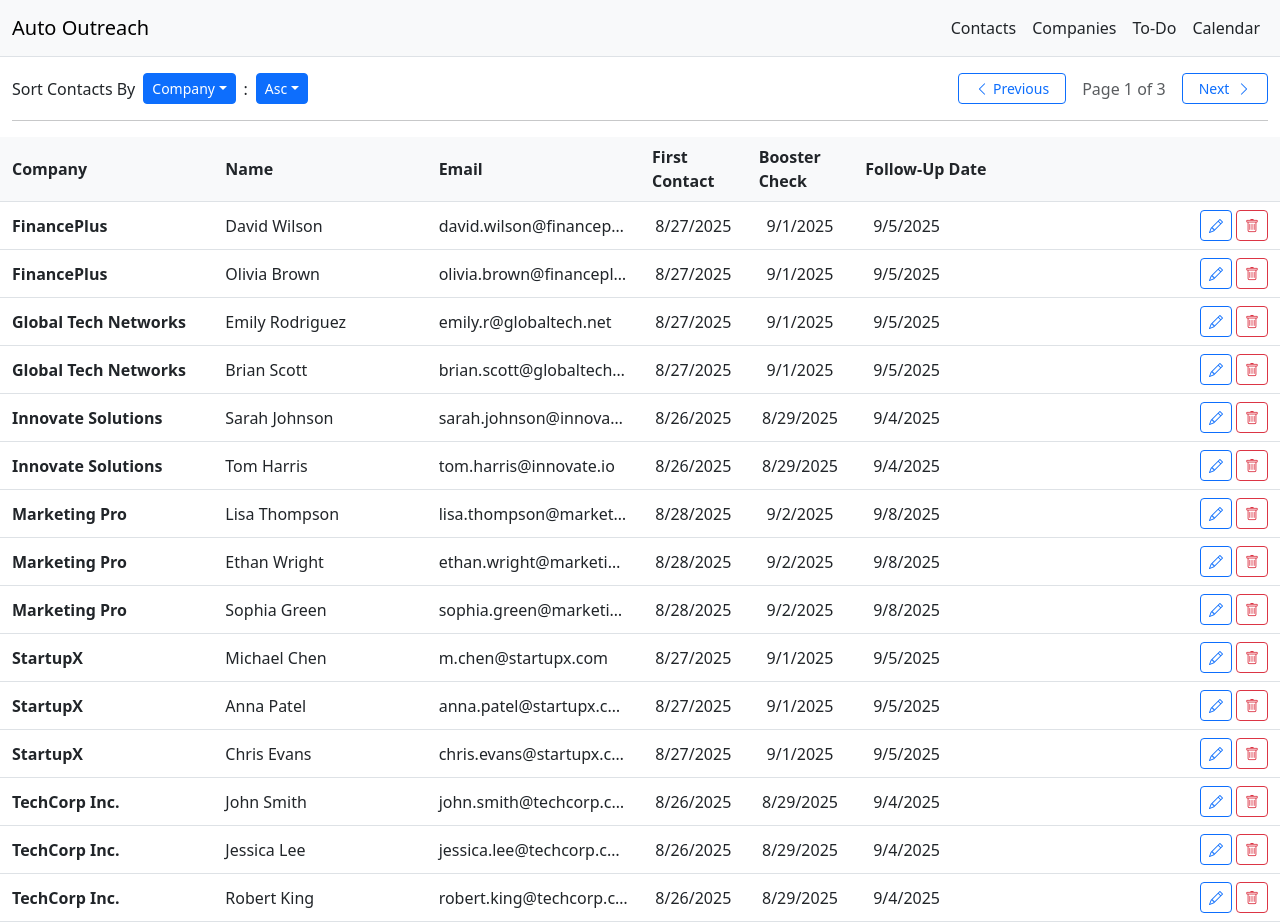
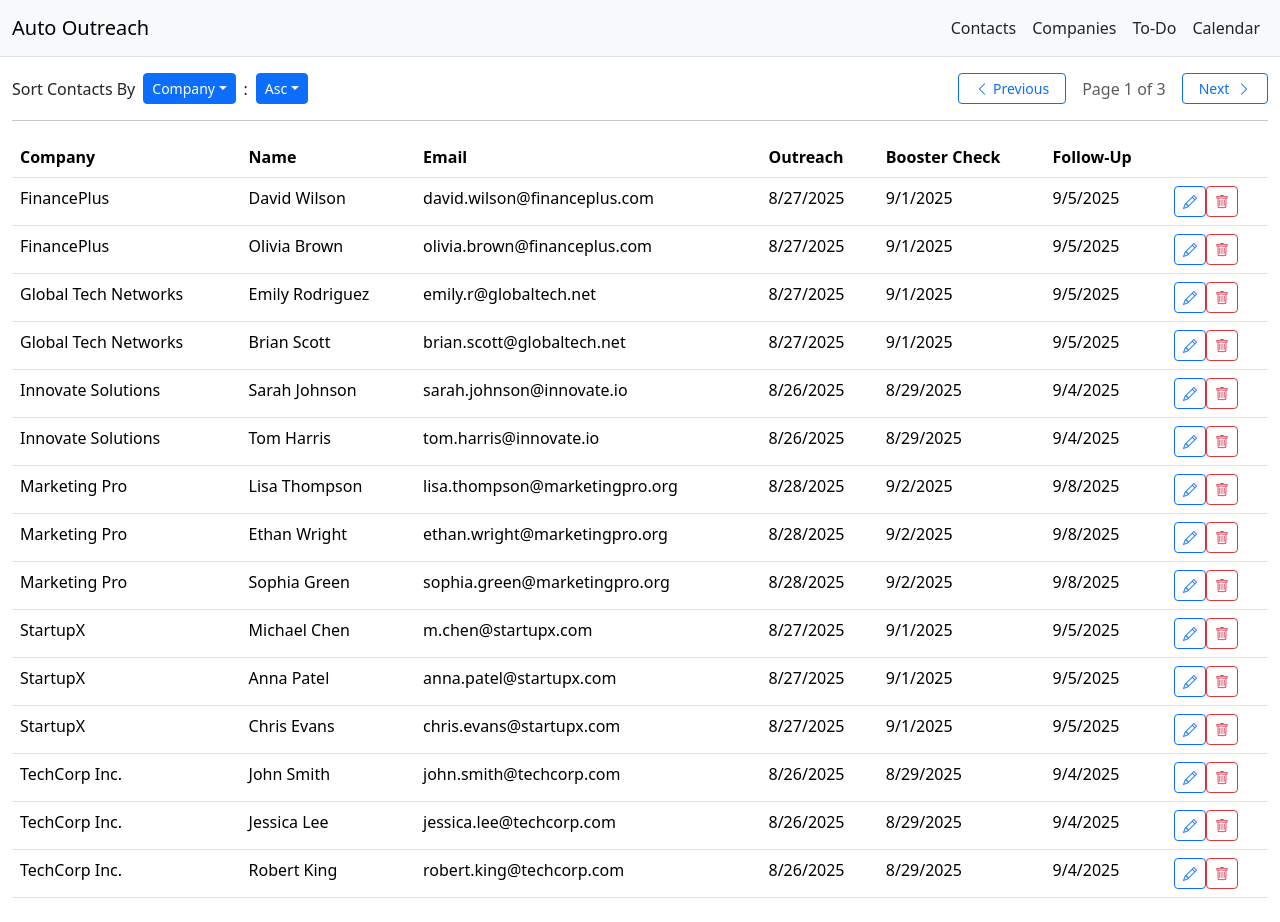
Before and after one commit to TimAnderson2024/auto-outreach, a React (Vite) app in the folder front/: page /contact-view in a window 1280 px wide. Built offline with nearby package versions, Linux system fonts and the light colour scheme.

Commit message:
Reworked ContactTable to be fully generic for use in both Contact and Company view. CompanyAccordion no longer needed.

```diff
--- a/front/src/components/CompanyAccordion.tsx
+++ /dev/null
@@ -1,25 +0,0 @@
-import { Accordion } from "react-bootstrap";
-import ContactCard from "../components/ContactCard";
-
-import type { Company } from "../services/CompanyService";
-
-interface CompanyAccordionProps {
-  company: Company;
-}
-
-function CompanyAccordion({ company }: CompanyAccordionProps) {
-  return (
-    <Accordion defaultActiveKey="0" flush>
-      <Accordion.Item eventKey="0">
-        <Accordion.Header>{company.name}</Accordion.Header>
-        <Accordion.Body>
-          {company.contacts.map((contact) => (
-            <ContactCard key={contact.id} contact={contact} />
-          ))}
-        </Accordion.Body>
-      </Accordion.Item>
-    </Accordion>
-  );
-}
-
-export default CompanyAccordion;
--- a/front/src/components/ContactCard.tsx
+++ /dev/null
@@ -1,47 +0,0 @@
-import { Row, Col, Button } from "react-bootstrap";
-import type { Contact } from "../services/ContactService";
-
-interface ContactCardProps {
-  contact: Contact;
-}
-
-function ContactCard({ contact }: ContactCardProps) {
-  return (
-    <Row className="align-items-center py-2 border-bottom">
-      <Col sm={2} className="text-truncate">
-        <strong>{contact.company}</strong>
-      </Col>
-      <Col sm={2} className="text-truncate">
-        {contact.fullName}
-      </Col>
-      <Col sm={2} className="text-truncate">
-        {contact.email}
-      </Col>
-      <Col sm={1} className="text-center text-truncate">
-        {contact.firstContact
-          ? new Date(contact.firstContact).toLocaleDateString()
-          : "N/A"}
-      </Col>
-      <Col sm={1} className="text-center text-truncate">
-        {contact.boosterCheck
-          ? new Date(contact.boosterCheck).toLocaleDateString()
-          : "N/A"}
-      </Col>
-      <Col sm={1} className="text-center text-truncate">
-        {contact.followupDate
-          ? new Date(contact.followupDate).toLocaleDateString()
-          : "N/A"}
-      </Col>
-      <Col sm="auto" className="ms-auto d-flex gap-1">
-        <Button variant="outline-primary" size="sm" title="Edit contact">
-          <i className="bi bi-pencil"></i>
-        </Button>
-        <Button variant="outline-danger" size="sm" title="Delete contact">
-          <i className="bi bi-trash"></i>
-        </Button>
-      </Col>
-    </Row>
-  );
-}
-
-export default ContactCard;
--- /dev/null
+++ b/front/src/components/ContactTable.tsx
@@ -0,0 +1,51 @@
+import { Table, Button } from "react-bootstrap";
+import type { Contact } from "../services/ContactService";
+
+export type Column = {
+  label: string;
+  key: keyof Contact;
+  render?: (contact: Contact) => React.ReactNode;
+};
+
+interface ContactTableProps {
+  columns: Column[];
+  contacts: Contact[];
+}
+
+function ContactTable({ columns, contacts }: ContactTableProps) {
+  return (
+    <Table>
+      <thead>
+        <tr>
+          {columns.map((col) => (
+            <th key={col.key}>{col.label}</th>
+          ))}
+          <th>{/* placeholder for buttons */}</th>
+        </tr>
+      </thead>
+      <tbody>
+        {contacts.map((contact) => (
+          <tr key={contact.id}>
+            {columns.map((col) => {
+              let value = col.render ? col.render(contact) : contact[col.key];
+              if (value instanceof Date) {
+                value = value.toLocaleDateString();
+              }
+              return <td key={col.key}>{value ?? "N/A"}</td>;
+            })}
+            <td>
+              <Button variant="outline-primary" size="sm" title="Edit contact">
+                <i className="bi bi-pencil"></i>
+              </Button>
+              <Button variant="outline-danger" size="sm" title="Delete contact">
+                <i className="bi bi-trash"></i>
+              </Button>
+            </td>
+          </tr>
+        ))}
+      </tbody>
+    </Table>
+  );
+}
+
+export default ContactTable;
--- a/front/src/pages/CompanyPage.tsx
+++ b/front/src/pages/CompanyPage.tsx
@@ -1,15 +1,23 @@
 import { useState, useEffect } from "react";
 
+// Custom Types
+import type { Column } from "../components/ContactTable";
+import type { Company } from "../services/CompanyService";
+import type { SortOption } from "../utils/SortUtils";
+
+// Constants
+import { CompanySortFields } from "../services/CompanyService";
+import { SortDirs } from "../utils/SortUtils";
+
+// Services
+import CompanyService from "../services/CompanyService";
+
+// Custom Components
+import { Accordion } from "react-bootstrap";
 import TemplatePage from "./TemplatePage";
 import SortMenu from "../components/SortMenu";
-import CompanyAccordion from "../components/CompanyAccordion";
-
-import type { Company } from "../services/CompanyService";
-import { CompanySortFields } from "../services/CompanyService";
-import CompanyService from "../services/CompanyService";
-
-import type { SortOption } from "../utils/SortUtils";
-import { SortDirs } from "../utils/SortUtils";
+import PaginationControls from "../components/PaginationControls";
+import ContactTable from "../components/ContactTable";
 
 function CompanyPage() {
   const [companies, setCompanies] = useState<Company[]>([]);
@@ -30,10 +38,18 @@ function CompanyPage() {
     setLoading(false);
   }, []);
 
+  const columns: Column[] = [
+    { label: "Name", key: "fullName" },
+    { label: "Email", key: "email" },
+    { label: "Outreach", key: "firstContact" },
+    { label: "Booster Check", key: "boosterCheck" },
+    { label: "Follow-Up", key: "followupDate" },
+  ];
+
   return (
     <TemplatePage>
-      <>
       <h1>Company View</h1>
+      <div className="d-flex justify-content-between align-items-center">
         <SortMenu
           curField={sortField}
           curDir={sortDir}
@@ -41,14 +57,27 @@ function CompanyPage() {
           allDirs={SortDirs}
           onSortChange={handleSortChange}
         />
+        <PaginationControls />
+      </div>
+      <hr />
       {loading ? (
         <div>Loading companies...</div>
       ) : (
         companies.map((company) => (
-            <CompanyAccordion key={company.id} company={company} />
+          <Accordion defaultActiveKey="0" flush>
+            <Accordion.Item eventKey="0">
+              <Accordion.Header>{company.name}</Accordion.Header>
+              <Accordion.Body>
+                <ContactTable
+                  key={company.id}
+                  columns={columns}
+                  contacts={company.contacts}
+                />
+              </Accordion.Body>
+            </Accordion.Item>
+          </Accordion>
         ))
       )}
-      </>
     </TemplatePage>
   );
 }
--- a/front/src/pages/ContactsPage.tsx
+++ b/front/src/pages/ContactsPage.tsx
@@ -1,17 +1,22 @@
 import { useState, useEffect } from "react";
-import { Row, Col } from "react-bootstrap";
 
+// Custom Types
+import type { Column } from "../components/ContactTable";
+import type { Contact } from "../services/ContactService";
+import type { SortOption } from "../utils/SortUtils";
+
+// Constants
+import { SortDirs } from "../utils/SortUtils";
+import { ContactSortFields } from "../services/ContactService";
+
+// Services
+import ContactService from "../services/ContactService";
+
+// Custom Components
 import TemplatePage from "./TemplatePage";
-import ContactCard from "../components/ContactCard";
+import ContactTable from "../components/ContactTable";
 import SortMenu from "../components/SortMenu";
 import PaginationControls from "../components/PaginationControls";
-
-import type { Contact } from "../services/ContactService";
-import { ContactSortFields } from "../services/ContactService";
-import ContactService from "../services/ContactService";
-
-import type { SortOption } from "../utils/SortUtils";
-import { SortDirs } from "../utils/SortUtils";
 
 function ContactsPage() {
   const [contacts, setContacts] = useState<Contact[]>([]);
@@ -31,6 +36,15 @@ function ContactsPage() {
     setContacts(ContactService.getContacts(newField, newDir));
   };
 
+  const columns: Column[] = [
+    { label: "Company", key: "company" },
+    { label: "Name", key: "fullName" },
+    { label: "Email", key: "email" },
+    { label: "Outreach", key: "firstContact" },
+    { label: "Booster Check", key: "boosterCheck" },
+    { label: "Follow-Up", key: "followupDate" },
+  ];
+
   return (
     <TemplatePage>
       <div className="d-flex justify-content-between align-items-center">
@@ -44,23 +58,10 @@ function ContactsPage() {
         <PaginationControls />
       </div>
       <hr />
-      <Row className="align-items-center py-2 border-bottom bg-light fw-bold">
-        <Col sm={2}>Company</Col>
-        <Col sm={2}>Name</Col>
-        <Col sm={2}>Email</Col>
-        <Col sm={1}>First Contact</Col>
-        <Col sm={1}>Booster Check</Col>
-        <Col sm={1} className="text-nowrap">
-          Follow-Up Date
-        </Col>
-        <Col sm="auto" />
-      </Row>
       {loading ? (
-        <div>Loading contacts...</div>
+        "Loading Contacts..."
       ) : (
-        contacts.map((contact) => (
-          <ContactCard key={contact.id} contact={contact} />
-        ))
+        <ContactTable columns={columns} contacts={contacts} />
       )}
     </TemplatePage>
   );
```
Lines whose indentation alone changed are shown as unchanged.
